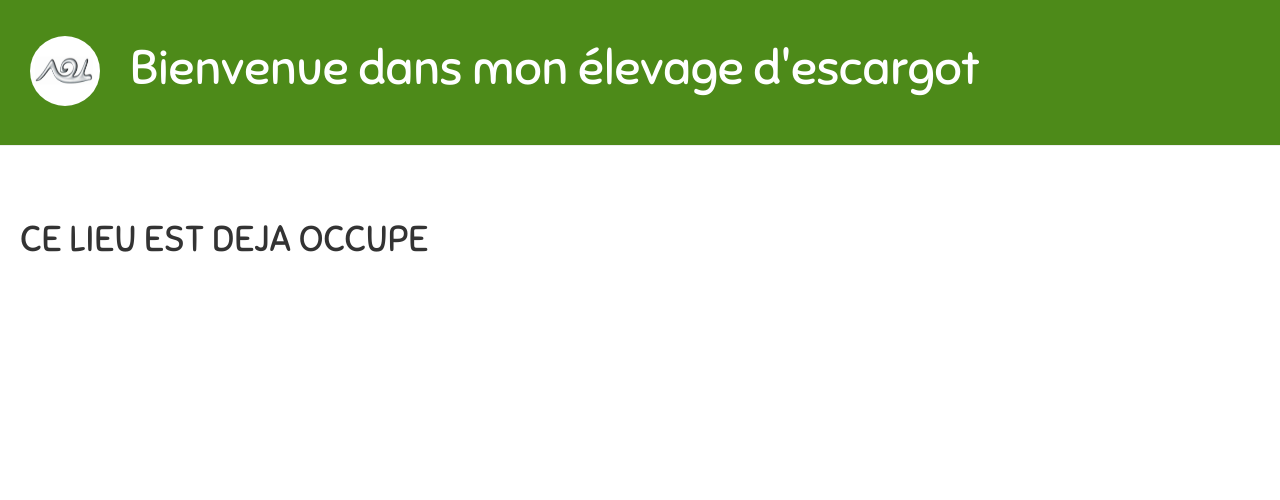
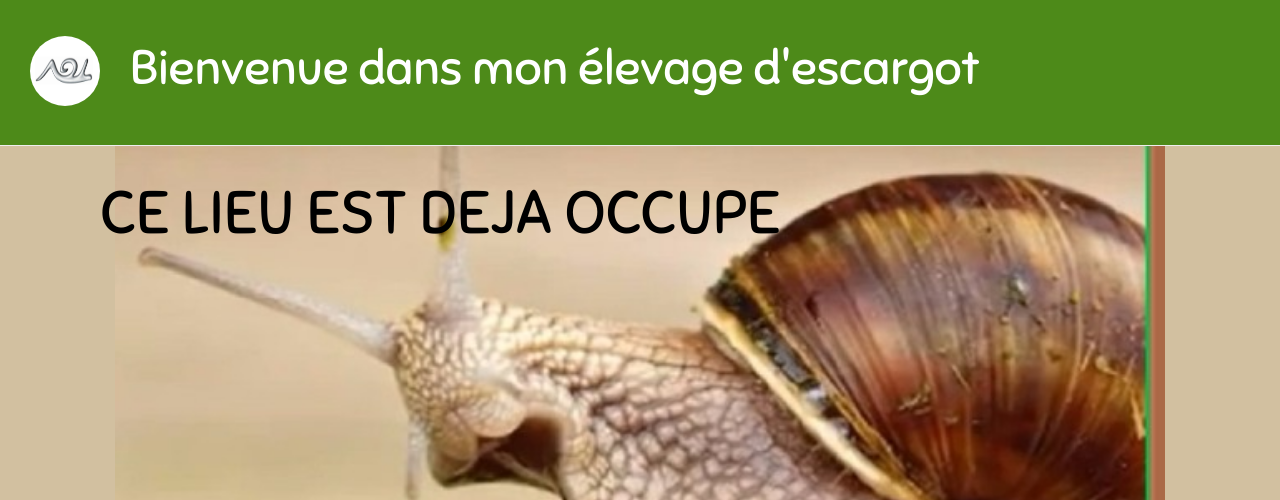
Before and after one commit to TheoDidon/I2_projet_web, a Django app: template snails/templates/snails/occupe.html in a window 1280 px wide. Shown: the top 500 px of the page. Run offline with Django 3.2, Linux system fonts and the light colour scheme; the template is opened without the code that fills it, so the values that code supplies are empty; parts of the project's set-up code (start-up, migrations or seed data) failed here and were passed over; some libraries are stand-ins or nearby versions.

Commit message:
Occupated page

```diff
--- a/snails/templates/snails/character_detail.html
+++ b/snails/templates/snails/character_detail.html
@@ -3,6 +3,7 @@
 {% load static %}
 
 {% block content %}
+
 <div class="character_detail-container">
     <div>
         <img src="../../static/assets/{{ character.photo }}" alt="">
--- a/snails/templates/snails/occupe.html
+++ b/snails/templates/snails/occupe.html
@@ -1,5 +1,22 @@
 {% extends 'snails/base.html' %}
 
 {% block content %}
-<h1>CE LIEU EST DEJA OCCUPE</h1>
+
+<style>
+    body {
+        background: url(../../static/assets/bg-img.jpeg) no-repeat center center fixed;
+        background-size: 82%;
+        background-color: #d2c0a0;
+    }
+    .occupated {
+        position: fixed;
+        top: 160px;
+        left: 100px;
+        font-size: 60px;
+        color: black;
+    }
+</style>
+
+
+<h1 class="occupated">CE LIEU EST DEJA OCCUPE</h1>
 {% endblock %}
```
Also changed, not shown: snails/static/assets/bg-img.jpeg (added).
